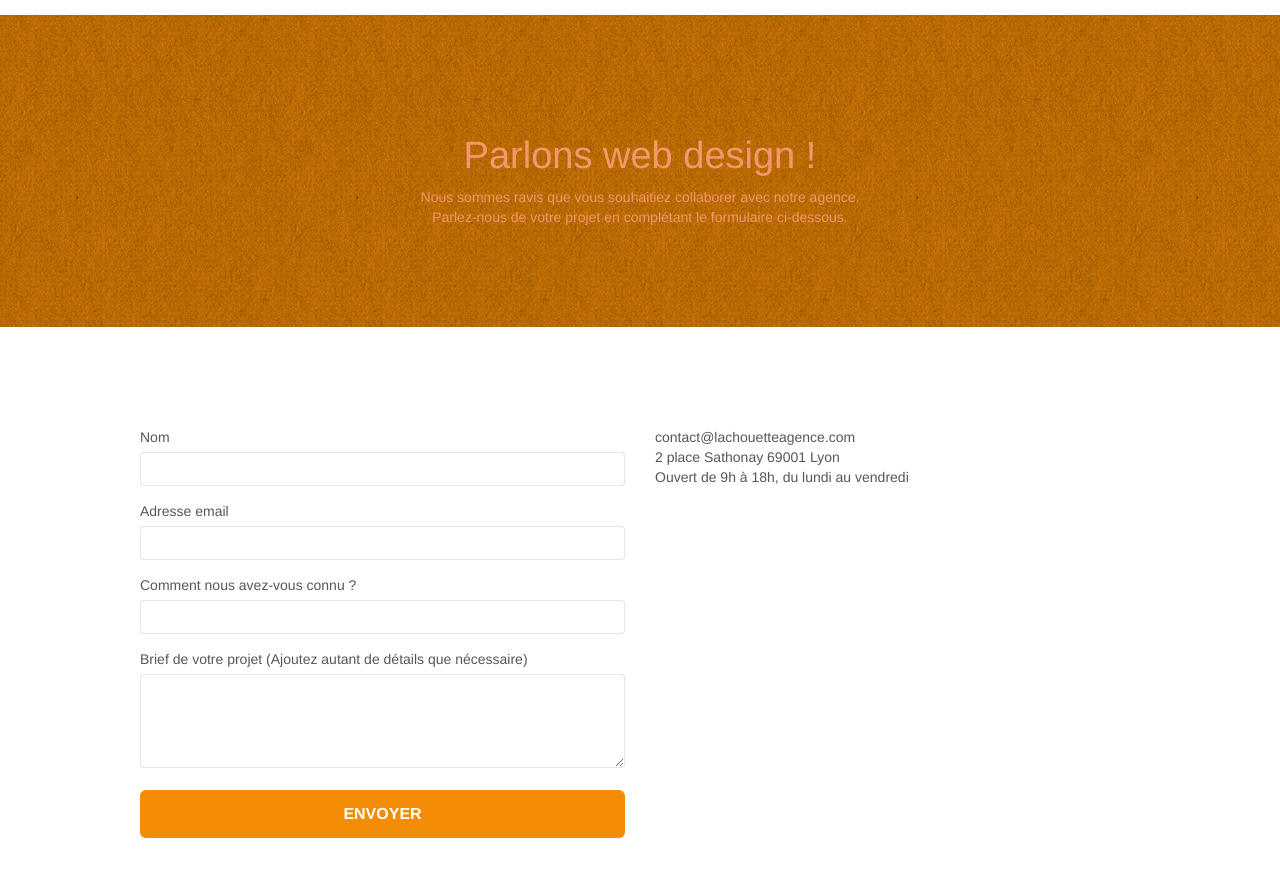
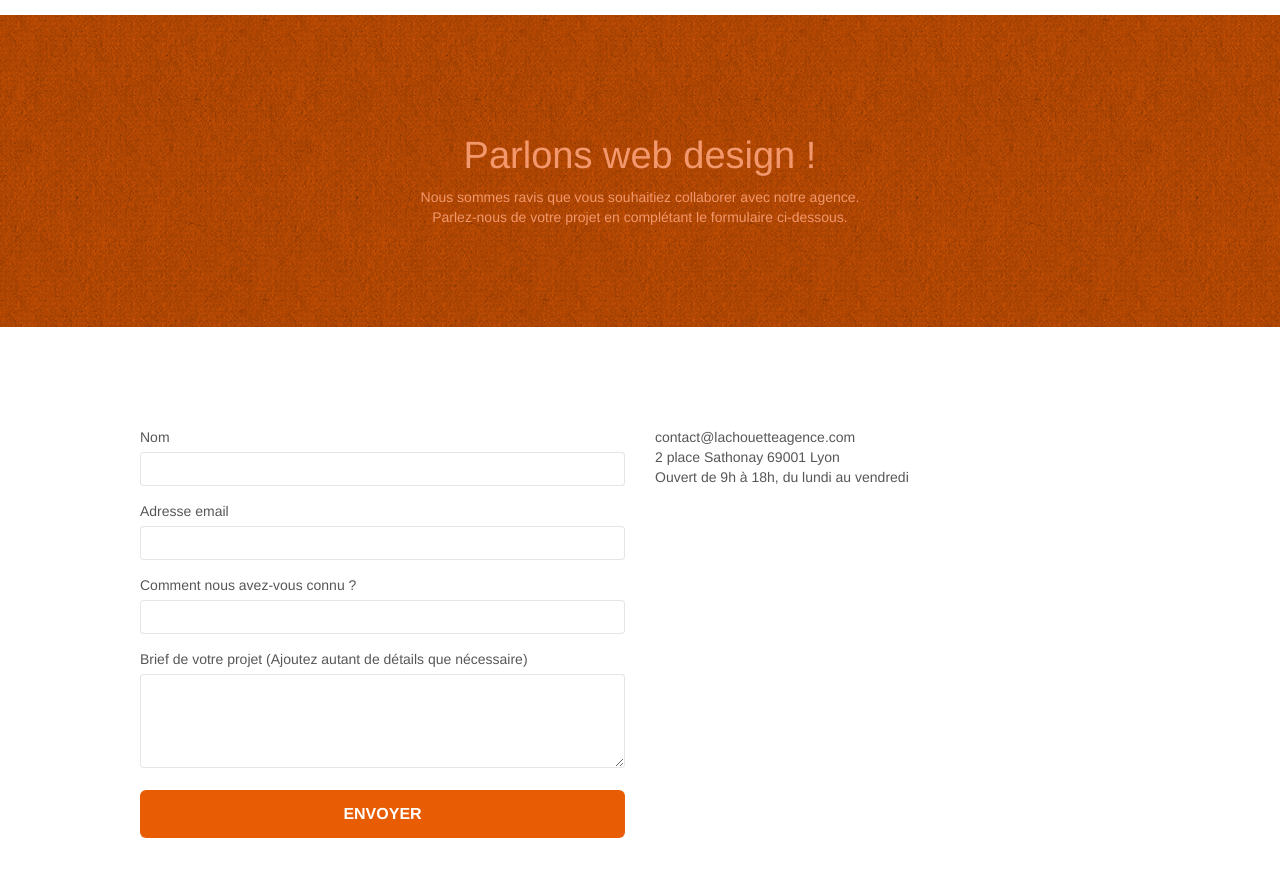
Before and after one commit to lourdeslazo/LourdesLazo_4_27042021, a plain HTML site: page page2.html in a window 1280 px wide. Shown: the part 77-952 px from the top of the page. Drawn offline with nearby package versions, Linux system fonts and the light colour scheme; files that its build step writes are made by us from their sources; a script that the page names is missing.

Commit message:
Changes Color
Footer and banner contact

```diff
--- a/style.css
+++ b/style.css
@@ -776,7 +776,7 @@ h4 {
 }
 
 .bgc-atomic-tangerine {
-  background-color: #f48c06;
+  background-color: #e85d04;
 }
 
 .tc-white {
@@ -784,7 +784,7 @@ h4 {
 }
 
 .btn-atomic-tangerine {
-  background: #f48c06;
+  background: #e85d04;
   color: #ffffff !important;
 }
 
```
Also changed, not shown: index.html (+1 -4 lines).
